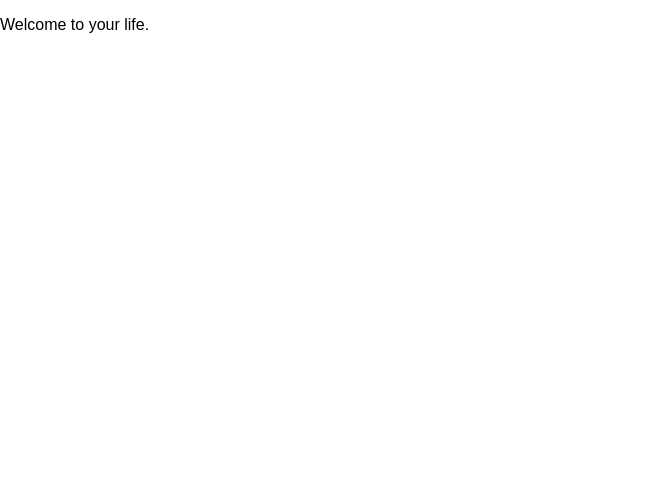
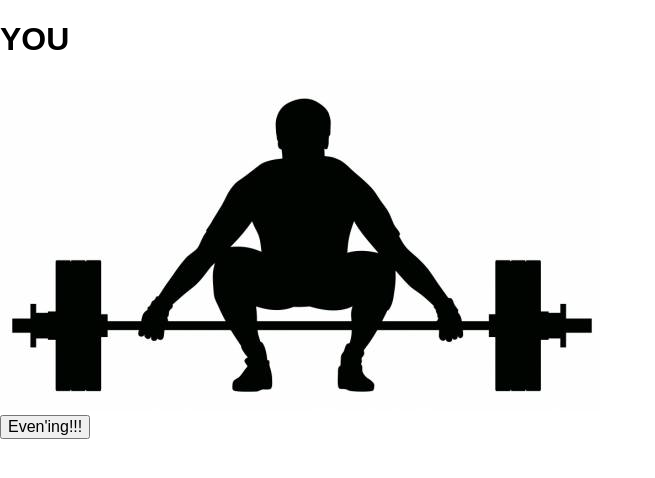
Before and after one commit to benjieCodes/Lets-Build-A-Game, a website with bundled scripts: page app/index.html in a window 1280 px wide. Shown: the whole page, without its empty margins (0-655 px from the left). Built offline with nearby package versions, Linux system fonts and the light colour scheme; files whose address does not match are found by name.

Commit message:
imported bulma lodash and jquery as well as added images for game idea

```diff
--- a/app/index.html
+++ b/app/index.html
@@ -3,13 +3,18 @@
   <head>
     <meta charset="utf-8">
     <meta name="viewport" content="width=device-width, initial-scale=1.0">
-    <title>My Cool Project</title>
+    <title>Do You Even</title>
     <link rel="stylesheet" href="css/normalize.css">
     <link rel="stylesheet" href="css/main.css">
   </head>
   <body>
     <div class="container">
-      <p>Welcome to your life.</p>
+      <div class="you">
+        <h1>YOU</h1>
+        <img src="./images/setup.jpg" alt="setup lift" />
+      </div>
+      <div class="lift">
+        <button type="button" class="liftButton">Even'ing!!!</button>
     </div>
     <script src="js/bundle.js"></script>
   </body>
--- a/src/js/main.js
+++ b/src/js/main.js
@@ -0,0 +1,4 @@
+import _ from 'lodash';
+console.log(_);
+import $ from 'jquery';
+console.log($);
--- a/src/sass/main.scss
+++ b/src/sass/main.scss
@@ -0,0 +1 @@
+@import 'bulma';
```
Also changed, not shown: app/images/lockout.jpg (added), app/images/setup.jpg (added).
